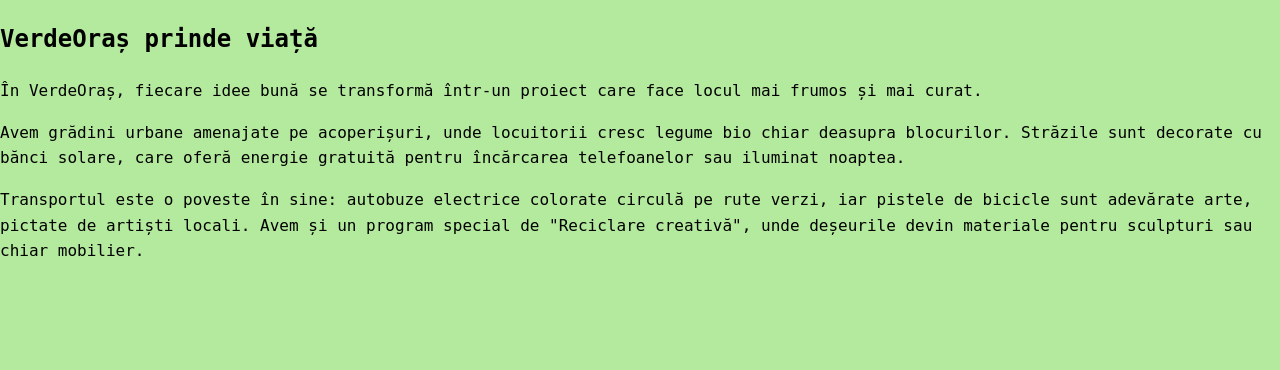
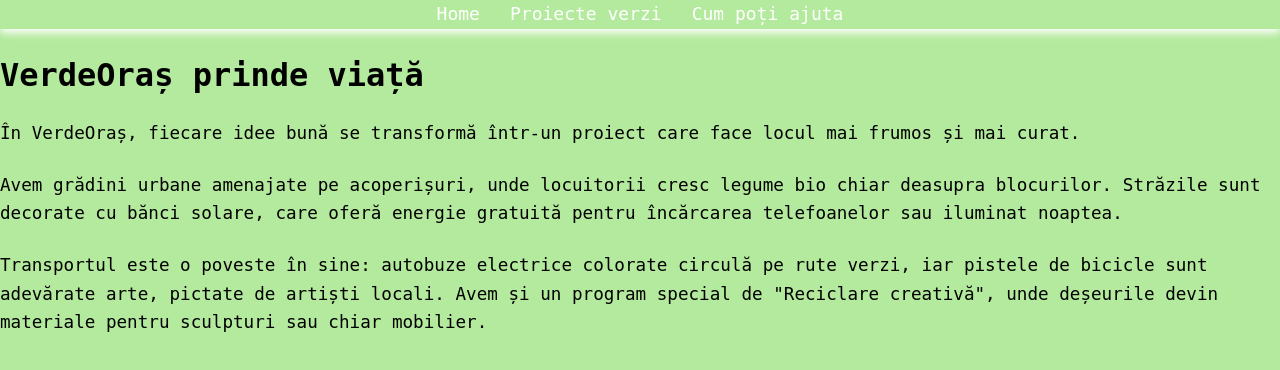
Before and after one commit to concurss/concurs, a plain HTML site: page pag2.html in a window 1280 px wide. Drawn offline with Linux system fonts and the light colour scheme.

Commit message:
Update pag2.html

```diff
--- a/pag2.html
+++ b/pag2.html
@@ -7,17 +7,79 @@
  body{
  	font-family:DejaVu Sans Mono, monospace;
  	background:#b4ea9d;
- 	color:;
- 	line-height:1.6;
+  	line-height:1.6;
  	margin:0;
  	padding:0;
  }
+header{
+	background-color:91a987;
+	color:white;
+	padding:1rem, 2rem;
+	position:relative;
+	box-shadow: 0 4px 8px;
+}
+nav ul{
+list-style-type:none;
+display:flex;
+justify-content:center;
+flex-wrap:wrap;
+margin:0;
+padding:0;
+}
 
+nav ul li{
+	margin:0 15px;
+}
+
+nav ul li a{
+	color:white;
+	text-decoration: none;
+	font-size:18px;
+	transition: all 0.3s ease;
+}
+
+nav ul li a:hover;
+nav ul li a.active{
+	color:#024409;
+	transform:scale(1.1);
+}
+
+h1{
+	margin-bottom: 1rem;
+	font-weight:bold;
+}
+
+p{
+	margin-bottom: 1.5rem;
+	font-size: 1.1rem;
+}
+
+ul{
+	list-style-type: none;
+}
+
+ul li{
+	margin-bottom:1rem;
+}
+
+ul li:hover{
+	cursor:pointer;
+	transition: backgroung-color:0.3 ease;
+}
 
 </style>
 </head>
 <body>
-	<h2> VerdeOraș prinde viață</h2>
+	<header>
+		<nav>
+			<ul>
+				<li><a href="index.html">Home</a></li>
+				<li><a href="pag2.html">Proiecte verzi</a></li>
+				<li><a href="pag3.html">Cum poți ajuta</a></li>
+			</ul>
+		</nav>
+	</header>
+	<h1> VerdeOraș prinde viață</h1>
 	<p> În VerdeOraș, fiecare idee bună se transformă într-un proiect care face locul mai frumos și mai curat.</p>
 	<p> Avem grădini urbane amenajate pe acoperișuri, unde locuitorii cresc legume bio chiar deasupra blocurilor. Străzile sunt decorate cu bănci solare, care oferă energie gratuită pentru încărcarea telefoanelor sau iluminat noaptea.</p>
 	<p> Transportul este o poveste în sine: autobuze electrice colorate circulă pe rute verzi, iar pistele de bicicle sunt adevărate arte, pictate de artiști locali. Avem și un program special de "Reciclare creativă", unde deșeurile devin materiale pentru sculpturi sau chiar mobilier.
```
